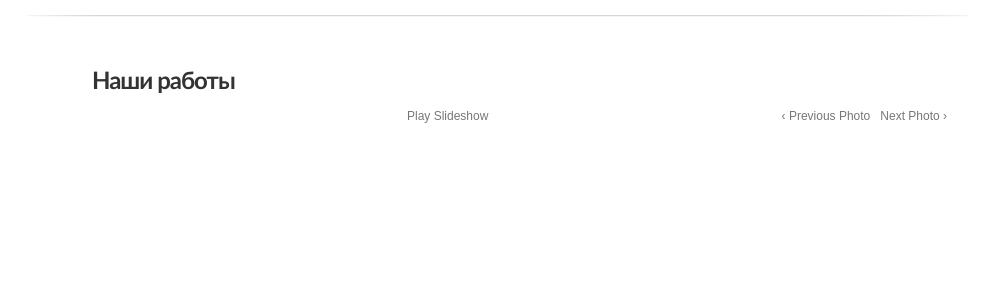
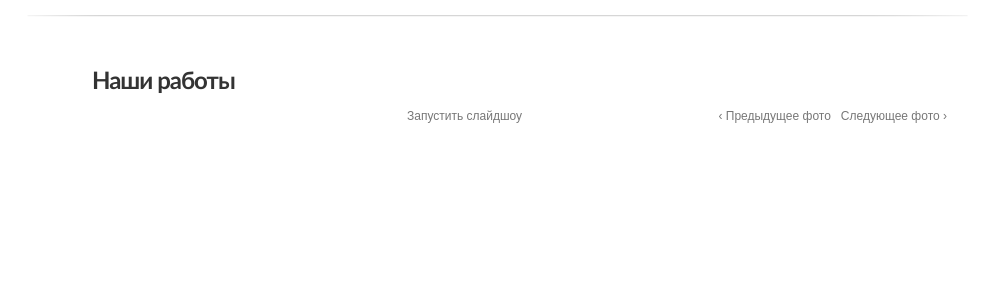
Before and after one commit to Alexandrov-Michael/vremena-goda, a Django app: template project/proj/templates/gallery2.html in a window 1280 px wide. Shown: the part 485-785 px from the top of the page, without its empty margins (143-1141 px from the left). Run offline with Django 3.2, Linux system fonts and the light colour scheme; the template is opened without the code that fills it, so the values that code supplies are empty.

Commit message:
style gallery

```diff
--- a/project/proj/templates/gallery2.html
+++ b/project/proj/templates/gallery2.html
@@ -135,12 +135,12 @@
 					loadingContainerSel:       '#loading',
 					renderSSControls:          true,
 					renderNavControls:         true,
-					playLinkText:              'Play Slideshow',
-					pauseLinkText:             'Pause Slideshow',
-					prevLinkText:              '&lsaquo; Previous Photo',
-					nextLinkText:              'Next Photo &rsaquo;',
-					nextPageLinkText:          'Next &rsaquo;',
-					prevPageLinkText:          '&lsaquo; Prev',
+					playLinkText:              'Запустить слайдшоу',
+					pauseLinkText:             'Остановить слайдшоу',
+					prevLinkText:              '&lsaquo; Предыдущее фото',
+					nextLinkText:              'Следующее фото &rsaquo;',
+					nextPageLinkText:          'Далее &rsaquo;',
+					prevPageLinkText:          '&lsaquo; Назад',
 					enableHistory:             false,
 					autoStart:                 false,
 					syncTransitions:           true,
```
